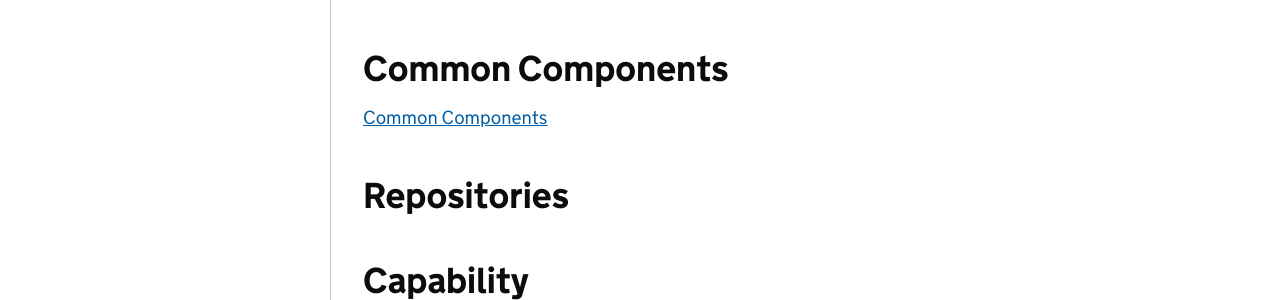
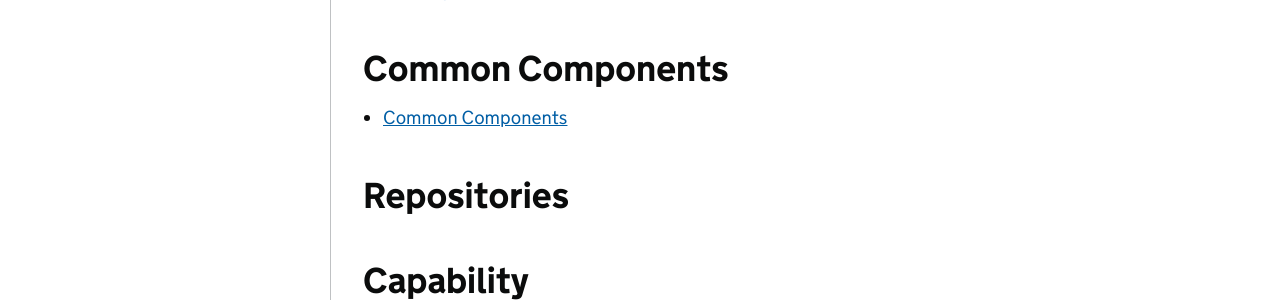
Before and after one commit to DFE-Digital/architecture, a Jekyll site: the page built from index.md, in a window 1280 px wide. Shown: the part 836-1136 px from the top of the page. Built offline with Jekyll 4.4.1, drawn with Linux system fonts in a browser that asks for light colours; our own code applies the rules of GitHub Pages for plain Markdown files.

```diff
--- a/index.md
+++ b/index.md
@@ -40,7 +40,7 @@ when building digital services.
 
 ## Common Components ##
 
-[Common Components](common-components/)
+- [Common Components](common-components/)
 
 ## Repositories
 
```
